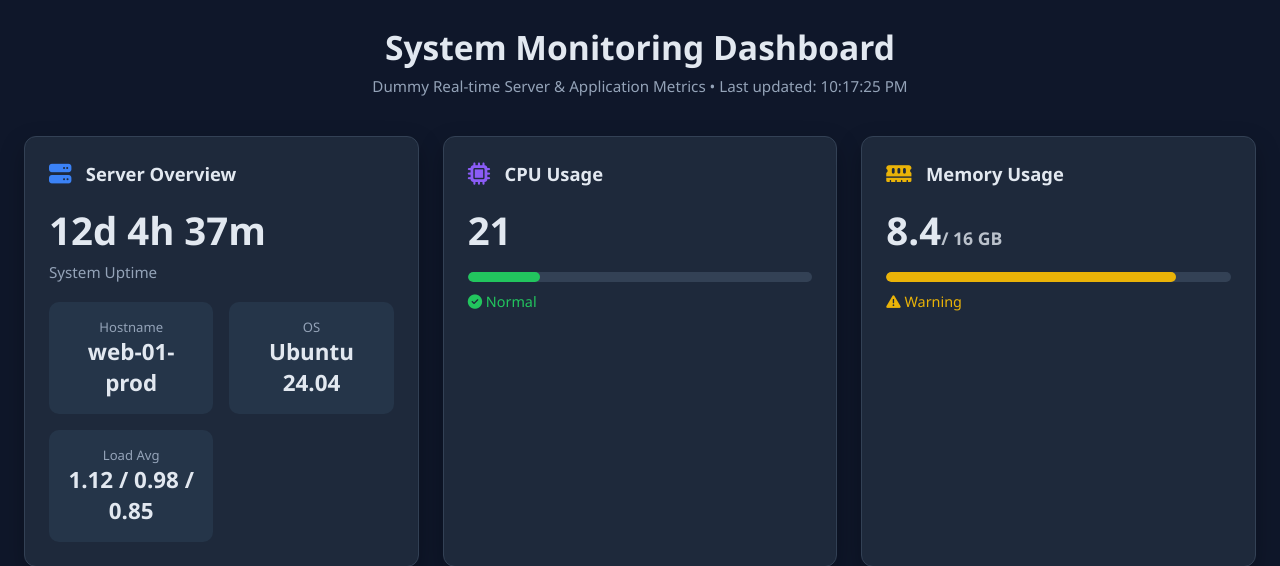
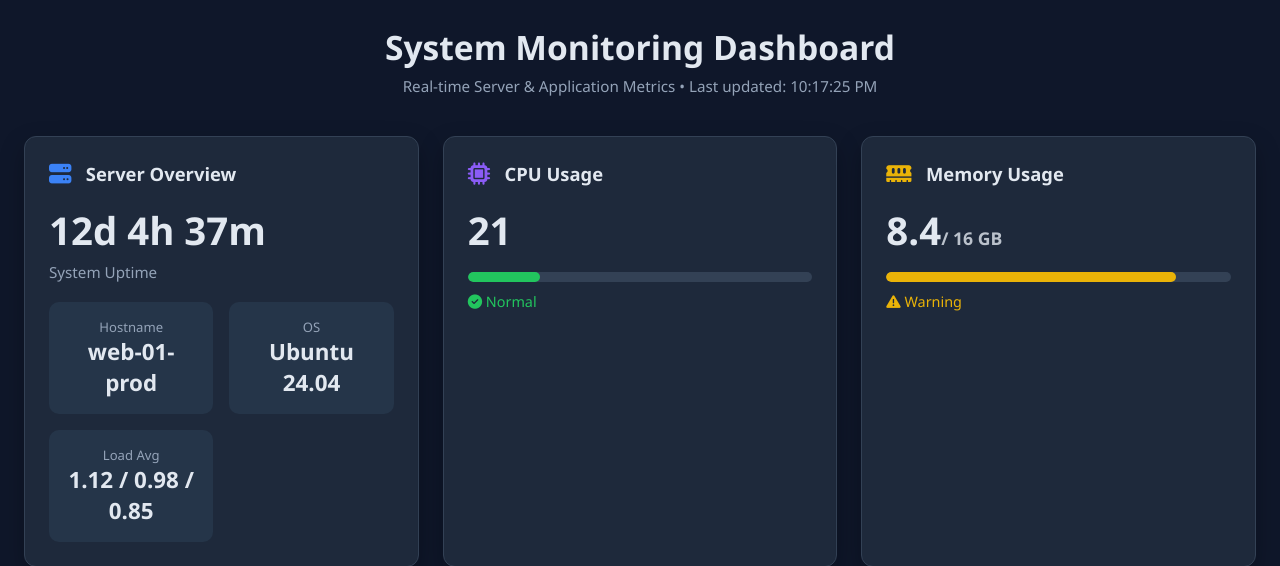
Before and after one commit to WaikarAkshay/flask-python-DevSecOps, a Flask app: page / in a window 1280 px wide. Shown: the top 566 px of the page. Run offline with Flask 3, Linux system fonts and the light colour scheme.

Commit message:
Monitoring Dash board

```diff
--- a/templates/index.html
+++ b/templates/index.html
@@ -159,7 +159,7 @@
 
 <div class="header">
   <h1>System Monitoring Dashboard</h1>
-  <p>Dummy Real-time Server & Application Metrics • Last updated: <span id="last-update">just now</span></p>
+  <p> Real-time Server & Application Metrics • Last updated: <span id="last-update">just now</span></p>
 </div>
 
 <div class="grid">
```
